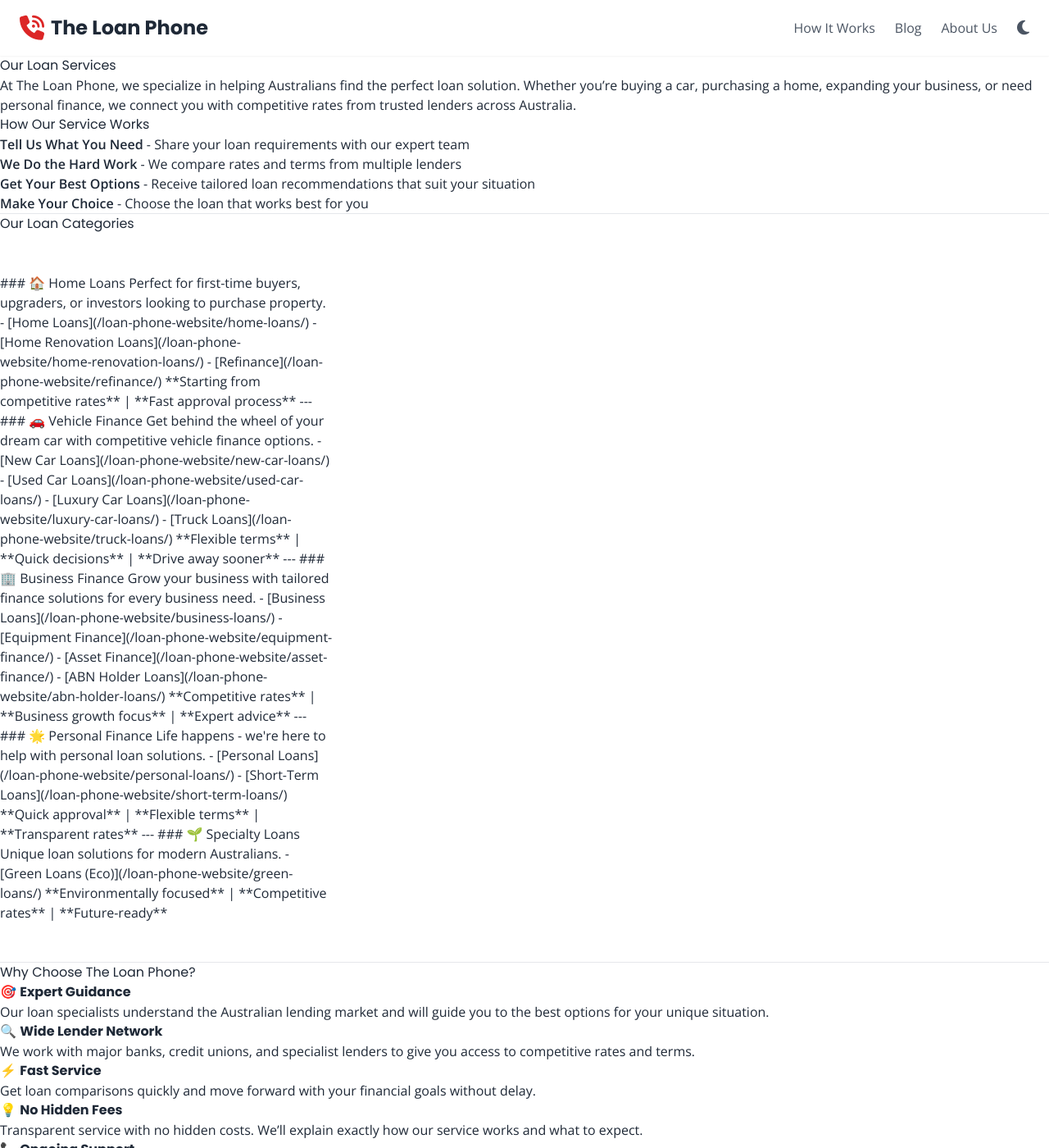
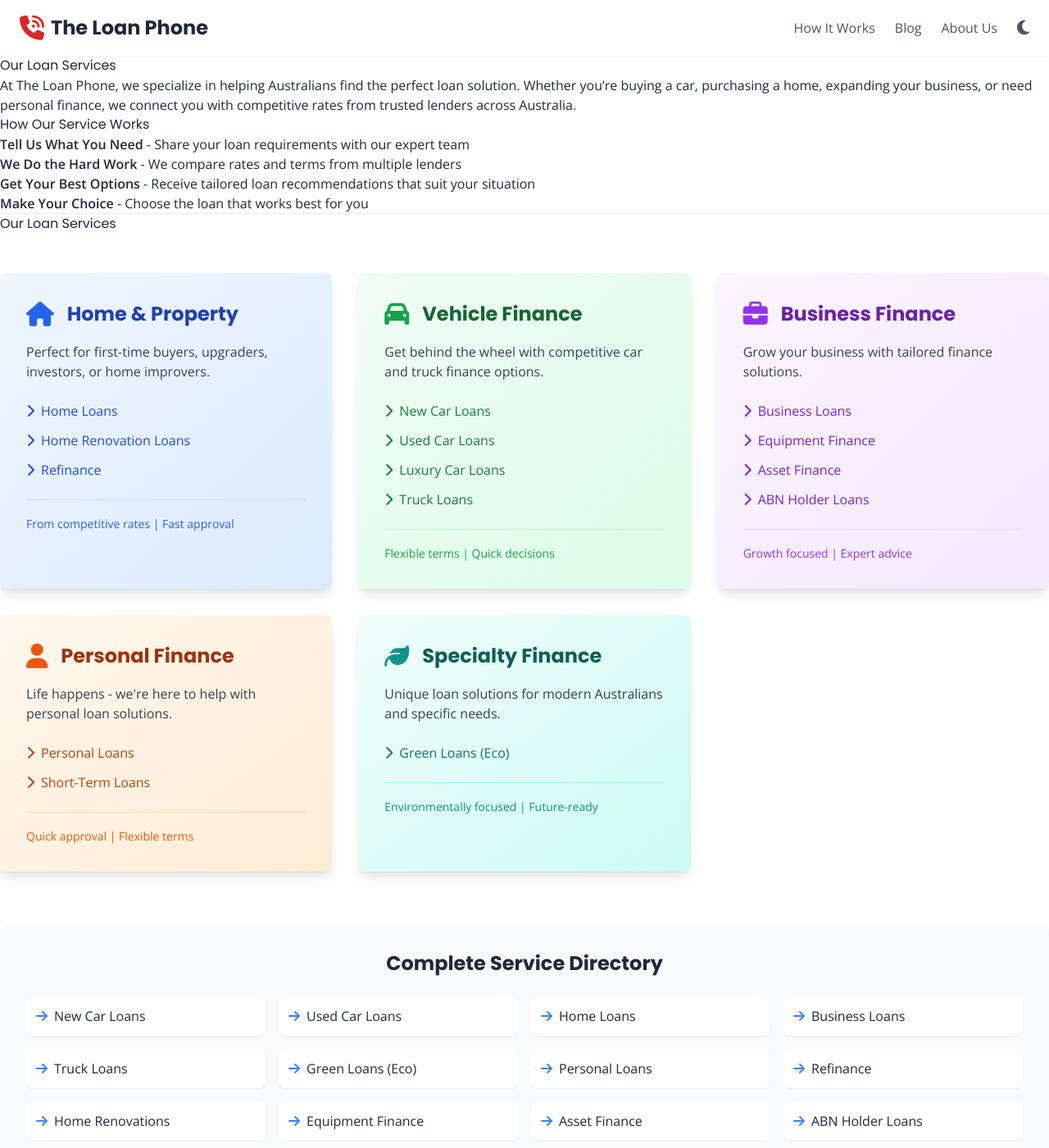
Before and after one commit to AMSumo9/loan-phone-website, a Jekyll site: the page built from services.md, in a window 1280 px wide and 1400 px high. Shown: the whole window at 82% size. Built offline with Jekyll 4.4.1, drawn with Linux system fonts in a browser that asks for light colours; nearby versions of some CDN libraries; some of the changed text lies outside the part shown.

Commit message:
Update services.md

```diff
--- a/services.md
+++ b/services.md
@@ -19,56 +19,106 @@
 
 ---
 
-## Our Loan Categories
+## Our Loan Services
 
 <div class="grid grid-cols-1 md:grid-cols-2 lg:grid-cols-3 gap-8 my-12">
 
-### 🏠 Home Loans
-Perfect for first-time buyers, upgraders, or investors looking to purchase property.
-- [Home Loans]({{ site.baseurl }}/home-loans/)
-- [Home Renovation Loans]({{ site.baseurl }}/home-renovation-loans/)
-- [Refinance]({{ site.baseurl }}/refinance/)
+<!-- Home & Property -->
+<div class="bg-gradient-to-br from-blue-50 to-blue-100 p-8 rounded-lg shadow-lg hover:shadow-xl transition duration-300">
+<div class="flex items-center mb-4">
+<i class="fas fa-home text-3xl text-blue-600 mr-4"></i>
+<h3 class="text-2xl font-bold text-blue-800">Home & Property</h3>
+</div>
+<p class="text-gray-700 mb-6">Perfect for first-time buyers, upgraders, investors, or home improvers.</p>
+<ul class="space-y-3">
+<li><a href="{{ site.baseurl }}/home-loans/" class="flex items-center text-blue-700 hover:text-blue-900 font-medium"><i class="fas fa-chevron-right mr-2"></i>Home Loans</a></li>
+<li><a href="{{ site.baseurl }}/home-renovation-loans/" class="flex items-center text-blue-700 hover:text-blue-900 font-medium"><i class="fas fa-chevron-right mr-2"></i>Home Renovation Loans</a></li>
+<li><a href="{{ site.baseurl }}/refinance/" class="flex items-center text-blue-700 hover:text-blue-900 font-medium"><i class="fas fa-chevron-right mr-2"></i>Refinance</a></li>
+</ul>
+<div class="mt-6 pt-4 border-t border-blue-200">
+<span class="text-sm text-blue-600 font-medium">From competitive rates | Fast approval</span>
+</div>
+</div>
 
-**Starting from competitive rates** | **Fast approval process**
+<!-- Vehicle Finance -->
+<div class="bg-gradient-to-br from-green-50 to-green-100 p-8 rounded-lg shadow-lg hover:shadow-xl transition duration-300">
+<div class="flex items-center mb-4">
+<i class="fas fa-car text-3xl text-green-600 mr-4"></i>
+<h3 class="text-2xl font-bold text-green-800">Vehicle Finance</h3>
+</div>
+<p class="text-gray-700 mb-6">Get behind the wheel with competitive car and truck finance options.</p>
+<ul class="space-y-3">
+<li><a href="{{ site.baseurl }}/new-car-loans/" class="flex items-center text-green-700 hover:text-green-900 font-medium"><i class="fas fa-chevron-right mr-2"></i>New Car Loans</a></li>
+<li><a href="{{ site.baseurl }}/used-car-loans/" class="flex items-center text-green-700 hover:text-green-900 font-medium"><i class="fas fa-chevron-right mr-2"></i>Used Car Loans</a></li>
+<li><a href="{{ site.baseurl }}/luxury-car-loans/" class="flex items-center text-green-700 hover:text-green-900 font-medium"><i class="fas fa-chevron-right mr-2"></i>Luxury Car Loans</a></li>
+<li><a href="{{ site.baseurl }}/truck-loans/" class="flex items-center text-green-700 hover:text-green-900 font-medium"><i class="fas fa-chevron-right mr-2"></i>Truck Loans</a></li>
+</ul>
+<div class="mt-6 pt-4 border-t border-green-200">
+<span class="text-sm text-green-600 font-medium">Flexible terms | Quick decisions</span>
+</div>
+</div>
 
----
+<!-- Business Finance -->
+<div class="bg-gradient-to-br from-purple-50 to-purple-100 p-8 rounded-lg shadow-lg hover:shadow-xl transition duration-300">
+<div class="flex items-center mb-4">
+<i class="fas fa-briefcase text-3xl text-purple-600 mr-4"></i>
+<h3 class="text-2xl font-bold text-purple-800">Business Finance</h3>
+</div>
+<p class="text-gray-700 mb-6">Grow your business with tailored finance solutions.</p>
+<ul class="space-y-3">
+<li><a href="{{ site.baseurl }}/business-loans/" class="flex items-center text-purple-700 hover:text-purple-900 font-medium"><i class="fas fa-chevron-right mr-2"></i>Business Loans</a></li>
+<li><a href="{{ site.baseurl }}/equipment-finance/" class="flex items-center text-purple-700 hover:text-purple-900 font-medium"><i class="fas fa-chevron-right mr-2"></i>Equipment Finance</a></li>
+<li><a href="{{ site.baseurl }}/asset-finance/" class="flex items-center text-purple-700 hover:text-purple-900 font-medium"><i class="fas fa-chevron-right mr-2"></i>Asset Finance</a></li>
+<li><a href="{{ site.baseurl }}/abn-holder-loans/" class="flex items-center text-purple-700 hover:text-purple-900 font-medium"><i class="fas fa-chevron-right mr-2"></i>ABN Holder Loans</a></li>
+</ul>
+<div class="mt-6 pt-4 border-t border-purple-200">
+<span class="text-sm text-purple-600 font-medium">Growth focused | Expert advice</span>
+</div>
+</div>
 
-### 🚗 Vehicle Finance
-Get behind the wheel of your dream car with competitive vehicle finance options.
-- [New Car Loans]({{ site.baseurl }}/new-car-loans/)
-- [Used Car Loans]({{ site.baseurl }}/used-car-loans/)
-- [Luxury Car Loans]({{ site.baseurl }}/luxury-car-loans/)
-- [Truck Loans]({{ site.baseurl }}/truck-loans/)
+<!-- Personal Finance -->
+<div class="bg-gradient-to-br from-orange-50 to-orange-100 p-8 rounded-lg shadow-lg hover:shadow-xl transition duration-300">
+<div class="flex items-center mb-4">
+<i class="fas fa-user text-3xl text-orange-600 mr-4"></i>
+<h3 class="text-2xl font-bold text-orange-800">Personal Finance</h3>
+</div>
+<p class="text-gray-700 mb-6">Life happens - we're here to help with personal loan solutions.</p>
+<ul class="space-y-3">
+<li><a href="{{ site.baseurl }}/personal-loans/" class="flex items-center text-orange-700 hover:text-orange-900 font-medium"><i class="fas fa-chevron-right mr-2"></i>Personal Loans</a></li>
+<li><a href="{{ site.baseurl }}/short-term-loans/" class="flex items-center text-orange-700 hover:text-orange-900 font-medium"><i class="fas fa-chevron-right mr-2"></i>Short-Term Loans</a></li>
+</ul>
+<div class="mt-6 pt-4 border-t border-orange-200">
+<span class="text-sm text-orange-600 font-medium">Quick approval | Flexible terms</span>
+</div>
+</div>
 
-**Flexible terms** | **Quick decisions** | **Drive away sooner**
+<!-- Specialty Finance -->
+<div class="bg-gradient-to-br from-teal-50 to-teal-100 p-8 rounded-lg shadow-lg hover:shadow-xl transition duration-300">
+<div class="flex items-center mb-4">
+<i class="fas fa-leaf text-3xl text-teal-600 mr-4"></i>
+<h3 class="text-2xl font-bold text-teal-800">Specialty Finance</h3>
+</div>
+<p class="text-gray-700 mb-6">Unique loan solutions for modern Australians and specific needs.</p>
+<ul class="space-y-3">
+<li><a href="{{ site.baseurl }}/green-loans/" class="flex items-center text-teal-700 hover:text-teal-900 font-medium"><i class="fas fa-chevron-right mr-2"></i>Green Loans (Eco)</a></li>
+</ul>
+<div class="mt-6 pt-4 border-t border-teal-200">
+<span class="text-sm text-teal-600 font-medium">Environmentally focused | Future-ready</span>
+</div>
+</div>
 
----
-
-### 🏢 Business Finance
-Grow your business with tailored finance solutions for every business need.
-- [Business Loans]({{ site.baseurl }}/business-loans/)
-- [Equipment Finance]({{ site.baseurl }}/equipment-finance/)
-- [Asset Finance]({{ site.baseurl }}/asset-finance/)
-- [ABN Holder Loans]({{ site.baseurl }}/abn-holder-loans/)
-
-**Competitive rates** | **Business growth focus** | **Expert advice**
-
----
-
-### 🌟 Personal Finance
-Life happens - we're here to help with personal loan solutions.
-- [Personal Loans]({{ site.baseurl }}/personal-loans/)
-- [Short-Term Loans]({{ site.baseurl }}/short-term-loans/)
-
-**Quick approval** | **Flexible terms** | **Transparent rates**
-
----
-
-### 🌱 Specialty Loans
-Unique loan solutions for modern Australians.
-- [Green Loans (Eco)]({{ site.baseurl }}/green-loans/)
-
-**Environmentally focused** | **Competitive rates** | **Future-ready**
+<!-- Complete Service List (Spanning 2 columns on larger screens) -->
+<div class="lg:col-span-3 bg-gray-50 p-8 rounded-lg shadow-lg mt-8">
+<h3 class="text-2xl font-bold text-gray-800 mb-6 text-center">Complete Service Directory</h3>
+<div class="grid grid-cols-2 md:grid-cols-3 lg:grid-cols-4 gap-4">
+{% for loan_type in site.data.loan_types.all_types %}
+<a href="{{ site.baseurl }}{{ loan_type.url }}" class="flex items-center p-3 bg-white rounded-lg hover:bg-blue-50 hover:text-blue-700 transition duration-200 shadow-sm hover:shadow-md">
+<i class="fas fa-arrow-right text-blue-500 mr-2"></i>
+<span class="font-medium">{{ loan_type.name }}</span>
+</a>
+{% endfor %}
+</div>
+</div>
 
 </div>
 
```
